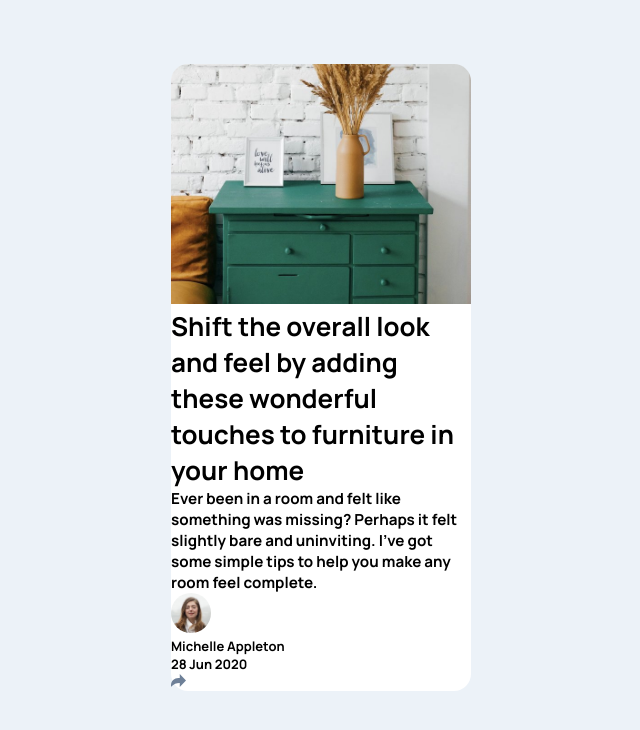
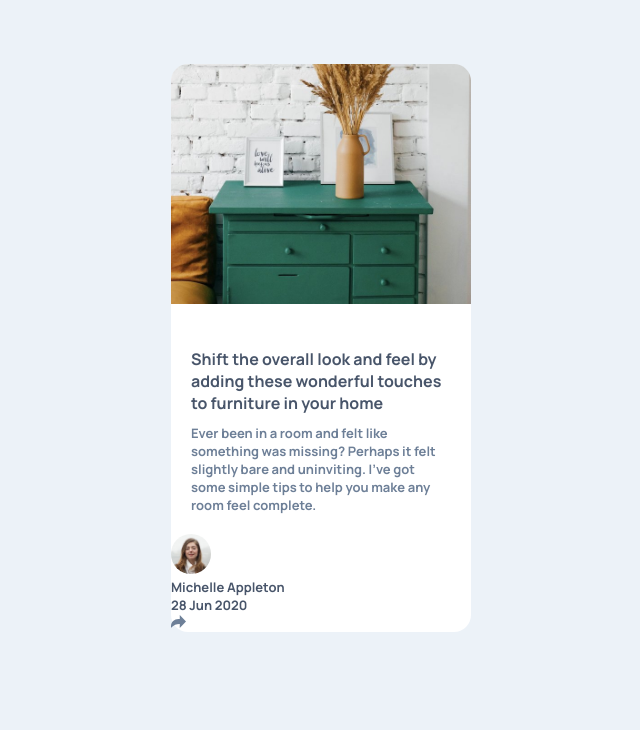
Before and after one commit to AngelosEconomopoulos/frontendmentor, a plain HTML site: page index.html in a window 1280 px wide. Shown: the whole page, without its empty margins (319-959 px from the left). Drawn offline with Linux system fonts and the light colour scheme.

Commit message:
updated css

```diff
--- a/styles.css
+++ b/styles.css
@@ -9,10 +9,26 @@
 body{
     font-family: 'Manrope', sans-serif;
     font-size: 13px ;
+    font-weight: 500,700;
 }
 
 html{
     background-color: hsl(210, 46%, 95%) ;
+}
+
+h1, h2, h3, h4, h5, h6{
+    color: hsl(217, 19%, 35%);
+}
+
+h1{
+    font-size: 16px;
+    padding: 40px 20px 10px;
+}
+
+h3{
+    font-size: 13px;
+    color: hsl(214, 17%, 51%);
+    padding: 0 20px 20px 20px;
 }
 
 .card{
```
